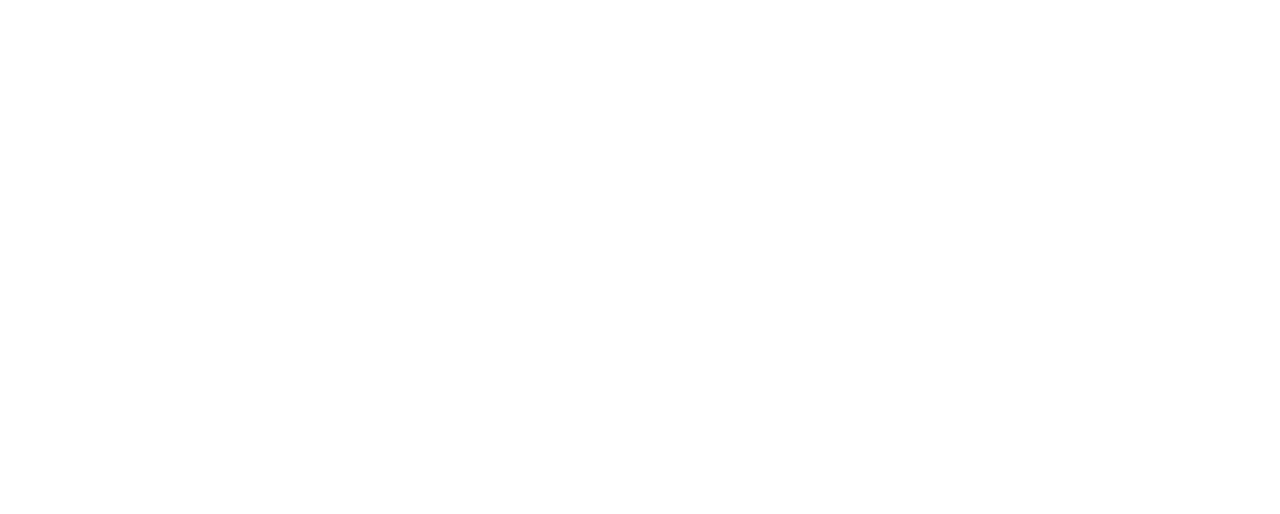
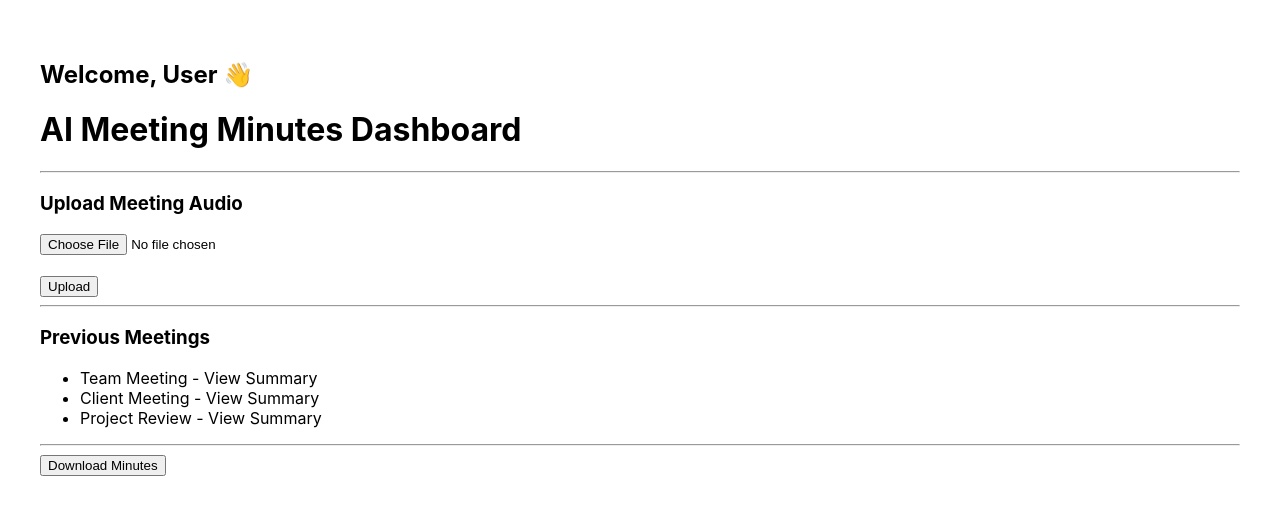
Before and after one commit to vishalmotionwork-lang/MeetPilotAI, a React (Create React App) app in the folder frontend/: page /dashboard in a window 1280 px wide. Before the commit this address had no page. Shown: the top 514 px of the page. Built offline with nearby package versions, Linux system fonts and the light colour scheme.

Commit message:
dashboard button on landing page and creation of dashboard

```diff
--- a/frontend/src/App.js
+++ b/frontend/src/App.js
@@ -2,7 +2,7 @@ import React from "react";
 import { BrowserRouter, Routes, Route } from "react-router-dom";
 
 import LandingPage from "./pages/LandingPage";
-// import Dashboard from "./pages/Dashboard";
+import Dashboard from "./pages/Dashboard";
 // import UploadMeeting from "./pages/UploadMeeting";
 // import SummaryPage from "./pages/SummaryPage";
 
@@ -11,6 +11,7 @@ function App() {
     <BrowserRouter>
       <Routes>
         <Route path="/" element={<LandingPage />} />
+        <Route path="/dashboard" element={<Dashboard />} />
         {/* <Route path="/dashboard" element={<Dashboard />} />
         <Route path="/upload" element={<UploadMeeting />} />
         <Route path="/summary" element={<SummaryPage />} /> */}
--- /dev/null
+++ b/frontend/src/pages/Dashboard.js
@@ -0,0 +1,38 @@
+import React from "react";
+
+function Dashboard() {
+
+  const username = "User";
+
+  return (
+    <div style={{ padding: "40px" }}>
+      <h2>Welcome, {username} 👋</h2>
+
+      <h1>AI Meeting Minutes Dashboard</h1>
+
+      <hr />
+
+      <h3>Upload Meeting Audio</h3>
+      <input type="file" />
+      <br />
+      <br />
+      <button>Upload</button>
+
+      <hr />
+
+      <h3>Previous Meetings</h3>
+
+      <ul>
+        <li>Team Meeting - View Summary</li>
+        <li>Client Meeting - View Summary</li>
+        <li>Project Review - View Summary</li>
+      </ul>
+
+      <hr />
+
+      <button>Download Minutes</button>
+    </div>
+  );
+}
+
+export default Dashboard;
--- a/frontend/src/pages/LandingPage.js
+++ b/frontend/src/pages/LandingPage.js
@@ -1,10 +1,21 @@
 import React from "react";
+import { useNavigate } from "react-router-dom";
 
 function LandingPage() {
+
+  const navigate = useNavigate();
+
   return (
-    <div>
-      <h1>AI Meeting Minutes Generator final year project by ai and ds by team yashi</h1>
-      <p>Convert meeting transcripts into smart summaries. This is our final year project. We are  building something new. Something great is happening</p>
+    <div style={{ textAlign: "center", marginTop: "100px" }}>
+
+      <h1>AI Meeting Minutes</h1>
+
+      <p>Convert meeting audio into structured meeting minutes</p>
+
+      <button onClick={() => navigate("/dashboard")}>
+        Go to Dashboard
+      </button>
+
     </div>
   );
 }
```
